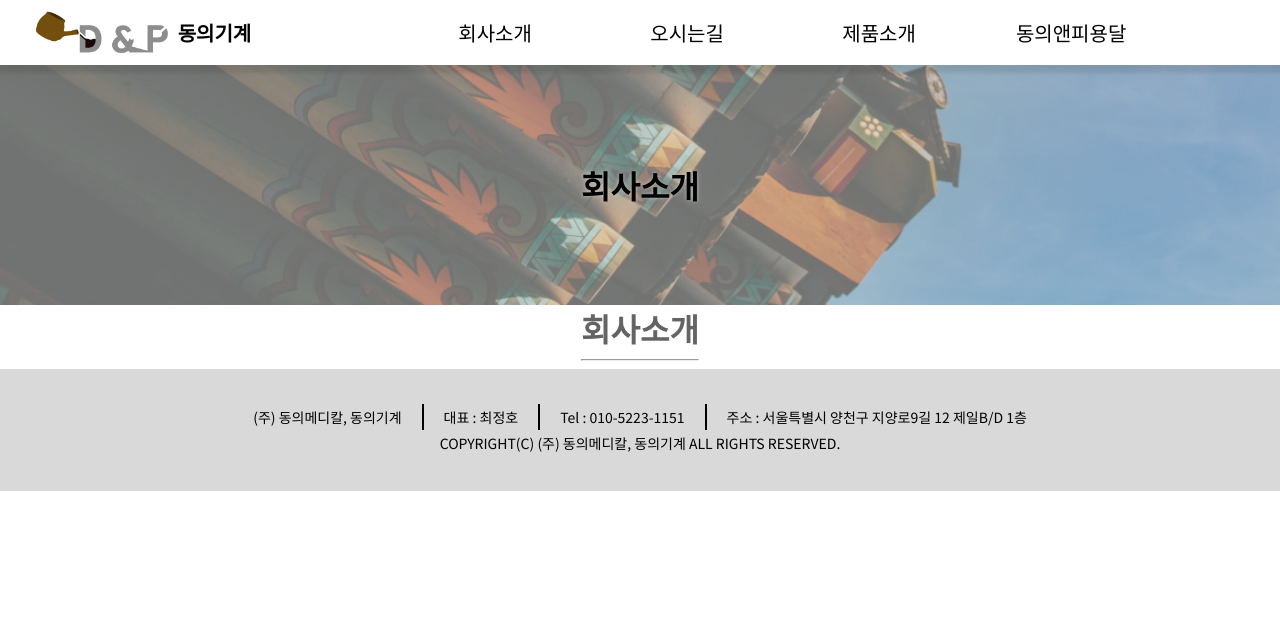
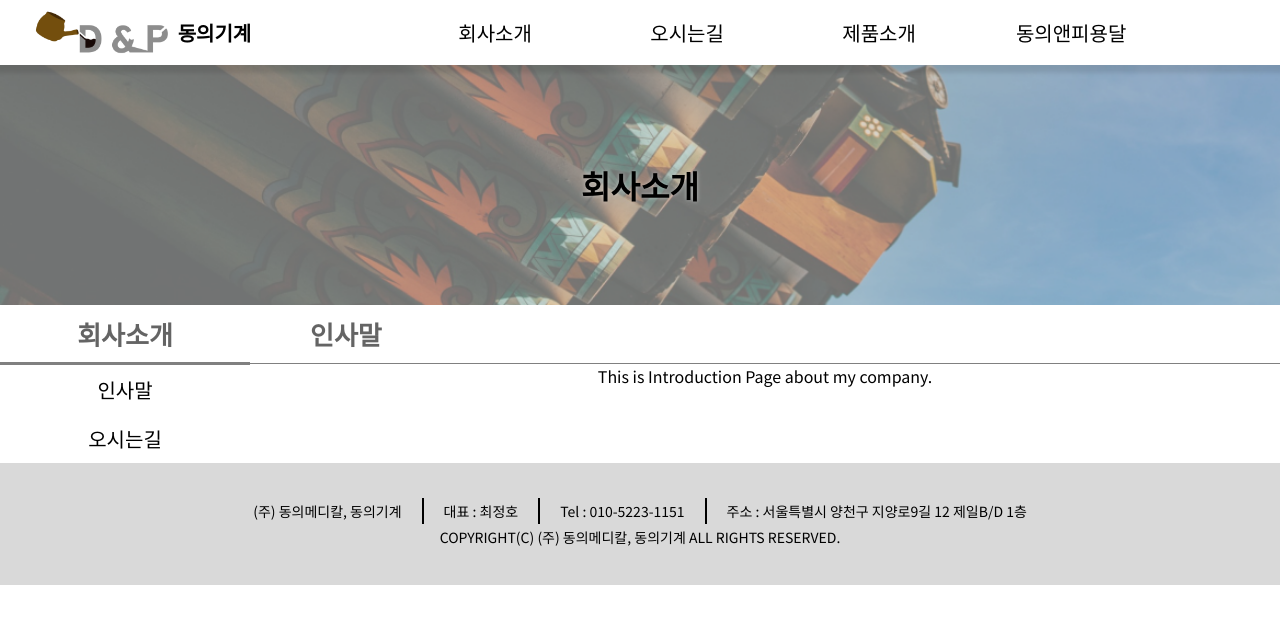
Before and after one commit to dongeui-machine/dongeui, a React (Create React App) app: page /intro in a window 1280 px wide. Shown: the top 624 px of the page. Built offline with nearby package versions, Linux system fonts and the light colour scheme.

Commit message:
Sidebar, IntroCompany 컴포넌트 제작

```diff
--- a/src/atoms/Buttons.tsx
+++ b/src/atoms/Buttons.tsx
@@ -21,12 +21,15 @@ export const NavButton = styled(Link)`
     justify-content: center;
     align-items: center;
     cursor: pointer;
-
+    transition: 300ms;
     &:hover {
         color: ${Gray.value};
     }
+    &:active {
+        color: ${LightGray.value};
+        transition: 0s;
+    }
 `
-
 export const NavSubButton = styled(Link)`
     text-decoration-line : none;
     text-decoration : none;
@@ -42,11 +45,16 @@ export const NavSubButton = styled(Link)`
     justify-content: center;
     align-items: center;
     cursor: pointer;
+    transition: 300ms;
     &:hover {
-        color: ${Gray.value};
+        background-color: ${LightGray.value};
+    }
+    &:active {
+        background-color: ${Gray.value};
+        color: ${White.value};
+        transition: 0s;
     }
 `
-
 export const MainPageButtonContainer = styled.button`
     width: 630px;
     height: 224px;
@@ -66,11 +74,9 @@ export const MainPageButtonContainer = styled.button`
     cursor: pointer;
     font-size: ${Heading2.value}px;
 `
-
 export const MainPageButtonIcon = styled.img`
     margin-right: 20px;
 `
-
 export const HelpButton = styled.button`
     width: 388px;
     height: 87px;
@@ -85,7 +91,6 @@ export const HelpButton = styled.button`
     box-shadow: ${RegularShadow.value.x}px ${RegularShadow.value.y}px  ${RegularShadow.value.blur}px ${RegularShadow.value.spread}px ${RegularShadow.value.color};
     cursor: pointer;
 `
-
 export const HelpButtonIcon = styled.img`
     margin-right: 20px;
     width: 50px;
@@ -95,8 +100,11 @@ export const CommonTextButton = styled(Link)`
     text-decoration : none;
     color: ${Black.value};
     cursor: pointer;
+    transition: 300ms;
+    &:hover {
+        color: ${Gray.value};
+    }
 `
-
 export type ButtonProps = {
     text: { nav:string, navSub: string, mainPage: string, help: string };
 }
@@ -114,6 +122,7 @@ export const Buttons = ({ text } : ButtonProps) => {
             <MainPageButtonIcon src={callIcon}/>
             { text.mainPage }
         </MainPageButtonContainer>
+        <CommonTextButton to='/'>Button</CommonTextButton>
     </div>
     );
 }
--- a/src/atoms/Line.tsx
+++ b/src/atoms/Line.tsx
@@ -1,8 +1,17 @@
 import React from 'react';
+import { styled } from 'styled-components';
+import tokens from '../tokens/tokens.json'
+
+const globalTokens = tokens.global;
+
+export const RegularLineDesign = styled.div`
+    height: 3px;
+    background-color: ${globalTokens.Gray.value};
+`
 
 export const Line = () => {
     return (
-        <hr/>
+        <RegularLineDesign/>
     );
 };
 
--- a/src/components/banners/BigBanner.tsx
+++ b/src/components/banners/BigBanner.tsx
@@ -18,6 +18,7 @@ export const BigBannerContainer = styled.section<{imgUrl: string}>`
     flex-direction: row;
     justify-content: center;
     align-items: center;
+    z-index: -2;
 `
 export const BigBannerTextContainer = styled.section`
     margin-right: 30px;
--- a/src/components/banners/ImageSlider.tsx
+++ b/src/components/banners/ImageSlider.tsx
@@ -9,6 +9,7 @@ export const SliderContaner = styled.section`
     margin-top: 20px;
     width: 300px;
     height: max-content;
+    z-index: -1;
 `
 export const ImageSliderContainer = styled.div`
     width: 311px;
--- /dev/null
+++ b/src/components/contents/IntroCompany.tsx
@@ -0,0 +1,34 @@
+import React from 'react';
+import { styled } from 'styled-components';
+import { Heading3Typo } from '../../atoms/Typography';
+import tokens from '../../tokens/tokens.json'
+import { RegularLineDesign } from '../../atoms/Line';
+
+const globalTokens = tokens.global;
+
+export const IntroCompanyContainer = styled.section`
+    flex-grow: 1;
+`
+export const IntroCompanyHeading = styled(Heading3Typo)`
+width: 100%;
+text-align: start;
+padding: 10px 10px 11px 60px;
+color: ${globalTokens.DarkGray.value};
+`
+export const IntroCompanyLine = styled(RegularLineDesign)`
+    width: 100%;
+    height: 1px;
+    color: ${globalTokens.LightGray.value};
+`
+
+const IntroCompany = () => {
+    return (
+        <IntroCompanyContainer>
+            <IntroCompanyHeading>인사말</IntroCompanyHeading>
+            <IntroCompanyLine/>
+            This is Introduction Page about my company.
+        </IntroCompanyContainer>
+    );
+};
+
+export default IntroCompany;
--- a/src/components/sidebar/SideBar.tsx
+++ b/src/components/sidebar/SideBar.tsx
@@ -1,27 +1,43 @@
 import React from 'react';
-import { Heading2Typo } from '../../atoms/Typography';
+import { Heading3Typo } from '../../atoms/Typography';
 import { styled } from 'styled-components';
 import tokens from '../../tokens/tokens.json'
-import Line from '../../atoms/Line';
+import { RegularLineDesign } from '../../atoms/Line';
+import { CommonTextButton } from '../../atoms/Buttons';
 
 const globalTokens = tokens.global;
 
 export const CustomAside = styled.aside`
+    width: fit-content;
+    display: flex;
     flex-direction: column;
     justify-content: center;
-    align-items: start;
+    align-items: center;
 `
-export const SideBarHeading = styled(Heading2Typo)`
+export const SideBarHeading = styled(Heading3Typo)`
     width: 100%;
     text-align: center;
+    padding: 10px;
     color: ${globalTokens.DarkGray.value}
+`
+export const SideBarLine = styled(RegularLineDesign)`
+    max-width: 250px;
+    width: 30vw;
+`
+export const SidebarButton = styled(CommonTextButton)`
+    font-size: ${globalTokens.bodyText.value}px;
+    width: 100%;
+    padding: 10px;
+    text-align: center;
 `
 
 export const SideBar = () => {
     return (
         <CustomAside>
             <SideBarHeading>회사소개</SideBarHeading>
-            <Line/>
+            <SideBarLine/>
+            <SidebarButton to='/intro'>인사말</SidebarButton>
+            <SidebarButton to='/road'>오시는길</SidebarButton>
         </CustomAside>
     );
 };
--- a/src/index.css
+++ b/src/index.css
@@ -1,3 +1,7 @@
+* {
+  box-sizing: border-box;
+  font-family: 'Noto Sans KR', sans-serif;
+}
 body {
   margin: 0;
   font-family: -apple-system, BlinkMacSystemFont, 'Segoe UI', 'Roboto', 'Oxygen',
--- a/src/pages/IntroCompanyPage.tsx
+++ b/src/pages/IntroCompanyPage.tsx
@@ -5,13 +5,16 @@ import { SmallBanner } from '../components/banners/SmallBanner';
 import { Footer } from '../components/footers/Footer';
 import smallBanner_introduce from '../assets/images/banner/smallBanner_introduce.png'
 import SideBar from '../components/sidebar/SideBar';
+import IntroCompany from '../components/contents/IntroCompany';
 
 export const IntroCompanyPageContainer = styled(MainPageContainer)`
     width: 100vw;
 `
 export const IntroCompanyPageMainContainer = styled.main`
+    width: 100%;
     display: flex;
     flex-direction: row;
+    flex-wrap: nowrap;
 `
 export const IntroCompanyPage = () => {
     return (
@@ -19,6 +22,7 @@ export const IntroCompanyPage = () => {
             <SmallBanner title='회사소개' imgUrl={`${smallBanner_introduce}`}/>
             <IntroCompanyPageMainContainer>
                 <SideBar></SideBar>
+                <IntroCompany/>
             </IntroCompanyPageMainContainer>
             <Footer
                 companyName='(주) 동의메디칼, 동의기계'
--- a/src/pages/RoadPage.tsx
+++ b/src/pages/RoadPage.tsx
@@ -4,14 +4,18 @@ import { MainPageContainer } from './MainPage';
 import { SmallBanner } from '../components/banners/SmallBanner';
 import smallBanner_introduce from '../assets/images/banner/smallBanner_introduce.png'
 import { Footer } from '../components/footers/Footer';
+import SideBar from '../components/sidebar/SideBar';
+
 export const RoadPageContainer = styled(MainPageContainer)`
-
 `
 
 const RoadPage = () => {
     return (
         <RoadPageContainer>
             <SmallBanner title='오시는길' imgUrl={`${smallBanner_introduce}`}/>
+            <RoadPageContainer>
+                <SideBar></SideBar>
+            </RoadPageContainer>
             <Footer
                 companyName='(주) 동의메디칼, 동의기계'
                 ownerName='최정호'
```
Also changed, not shown: 2 other files (tests, documents, lock files or other folders).
